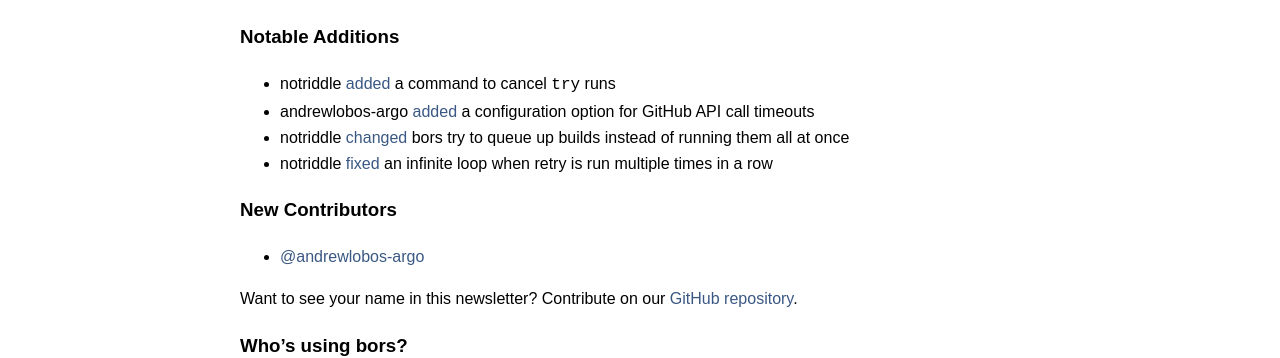
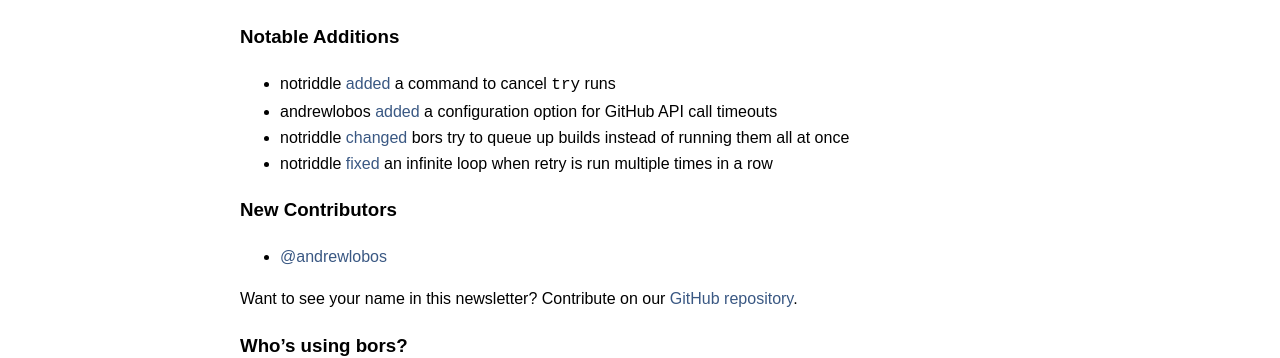
Before and after one commit to bors-ng/bors-ng.github.io, a Jekyll site: the page built from _posts/2019-02-01-tmib-25.md, in a window 1280 px wide. Shown: the part 438-796 px from the top of the page. Built offline with Jekyll 4.4.1, drawn with Linux system fonts in a browser that asks for light colours.

Commit message:
Fix a stupid changed username

```diff
--- a/_posts/2019-02-01-tmib-25.md
+++ b/_posts/2019-02-01-tmib-25.md
@@ -23,14 +23,14 @@
 ### Notable Additions
 
 * notriddle [added](https://github.com/bors-ng/bors-ng/pull/570) a command to cancel `try` runs
-* andrewlobos-argo [added](https://github.com/bors-ng/bors-ng/pull/580) a configuration option for GitHub API call timeouts
+* andrewlobos [added](https://github.com/bors-ng/bors-ng/pull/580) a configuration option for GitHub API call timeouts
 * notriddle [changed](https://github.com/bors-ng/bors-ng/pull/582) bors try to queue up builds instead of running them all at once
 * notriddle [fixed](https://github.com/bors-ng/bors-ng/pull/588) an infinite loop when retry is run multiple times in a row
 
 
 ### New Contributors
 
-* [@andrewlobos-argo](https://github.com/andrewlobos-argo)
+* [@andrewlobos](https://github.com/andrewlobos)
 
 Want to see your name in this newsletter? Contribute on our [GitHub repository](https://github.com/bors-ng/bors-ng).
 
```
